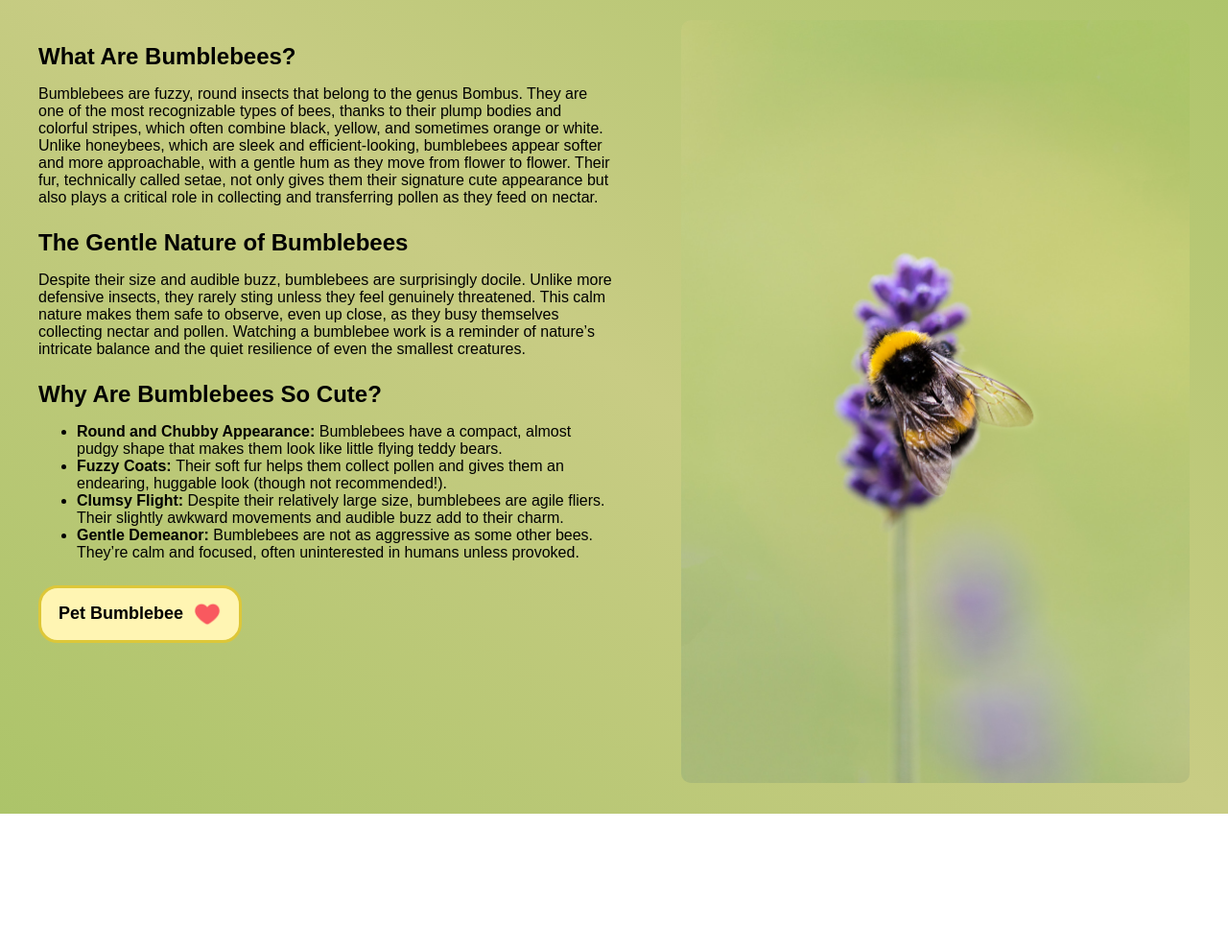
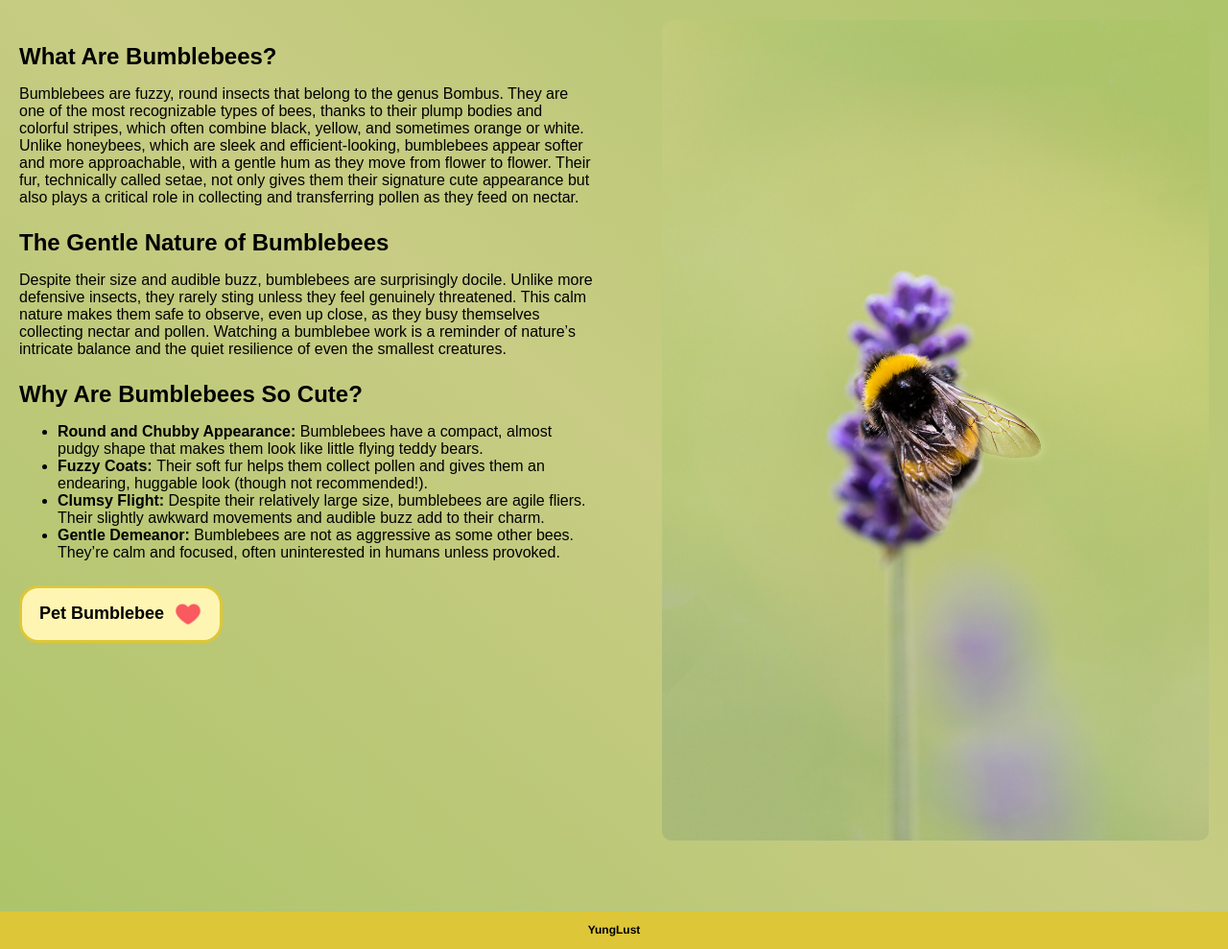
Before and after one commit to YungLust/FunnyWeb, a plain HTML site: page Bumblebee/index.html in a window 1280 px wide. Shown: the part 79-1068 px from the top of the page at 96% size. Before the commit the page ends 927 px from the top, so only its background shows below. Drawn offline with Linux system fonts and the light colour scheme.

Commit message:
Added footer closed container div tag. updated style of hidden emoji paragraph

```diff
--- a/Bumblebee/index.html
+++ b/Bumblebee/index.html
@@ -55,7 +55,13 @@
         <div class="beeImg">
             <img src="img/vertical.jpg">
         </div>
+    </div>
 
-        <script src="petButton.js"></script>
+    <div class="authorFooter">
+        <a href="https://github.com/YungLust" target="_blank">YungLust</a>
+    </div>
+
+    <script src="petButton.js"></script>
+
 </body>
 </html>
--- a/Bumblebee/style.css
+++ b/Bumblebee/style.css
@@ -2,11 +2,30 @@ body {
     /*background-color: #c8cc84 /*#a4bc74 #ddc738*/
     background: linear-gradient(to bottom left,#acc469,#c8cc84, #acc469);
     font-family: 'Montserrat', sans-serif;
+    margin-bottom: 0;
+    margin-left: 0;
+    margin-right: 0;
 }
 
 h1{
     text-align: center;
 }
+
+a:link {
+    text-decoration: none;
+  }
+
+  a:visited {
+    text-decoration: none;
+  }
+
+  a:hover {
+    text-decoration: underline;
+  }
+
+  a:active {
+    text-decoration: underline;
+  }
 
 .container {
     display: flex;
@@ -14,7 +33,7 @@ h1{
     justify-content: space-between;
     padding: 20px;
     margin: 0 auto;
-    max-width: 1200px;
+    max-width: 1250px;
     gap: 50px; /* Add spacing between text and image */
 }
 
@@ -32,14 +51,15 @@ h1{
 
 .beeImg img {
     max-width: 100%;
-    height: auto;
+    height: auto ;
     border-radius: 10px;
 }
 
-.btnSection {
+.btnSection {/*
     display: flex;
     align-items: center;
-    gap: 24px;
+    gap: 24px;*/
+    min-height: 150px;
     margin-top: 25px;
 }
 
@@ -65,5 +85,30 @@ h1{
 }
 
 .outputField{
-    font-size: 20px;
+    font-size: 32px;
 }
+
+
+.authorFooter{
+    display: flex;
+    background-color: #ddc738;
+    display: flex;
+    justify-content: center;
+    margin-top:50px;
+}
+
+.authorFooter a {
+    font-family: Helvetica;
+    text-decoration: none;
+    color: black;
+    font-weight:bold;
+    font-size: 12px;
+    transition: 0.4s;
+    padding: 12px;
+    min-height: 15px;
+}
+
+.authorFooter a:hover {
+    font-size: 13px;
+    text-shadow: 0 0 5px #00000030;
+}
```
